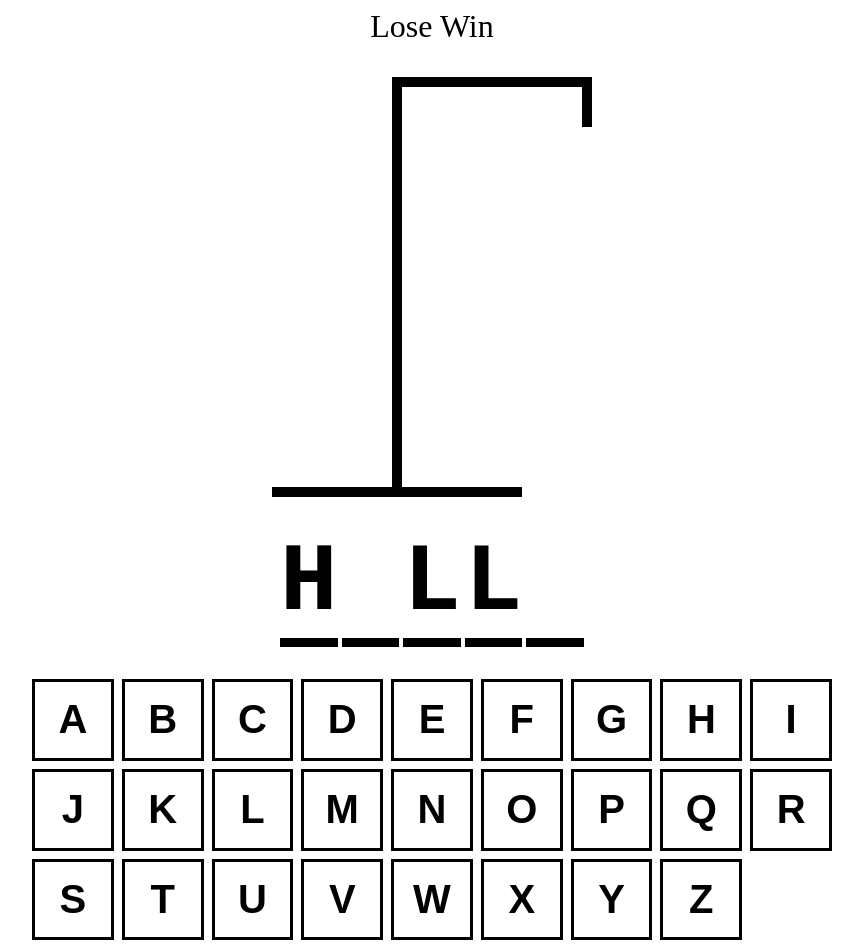
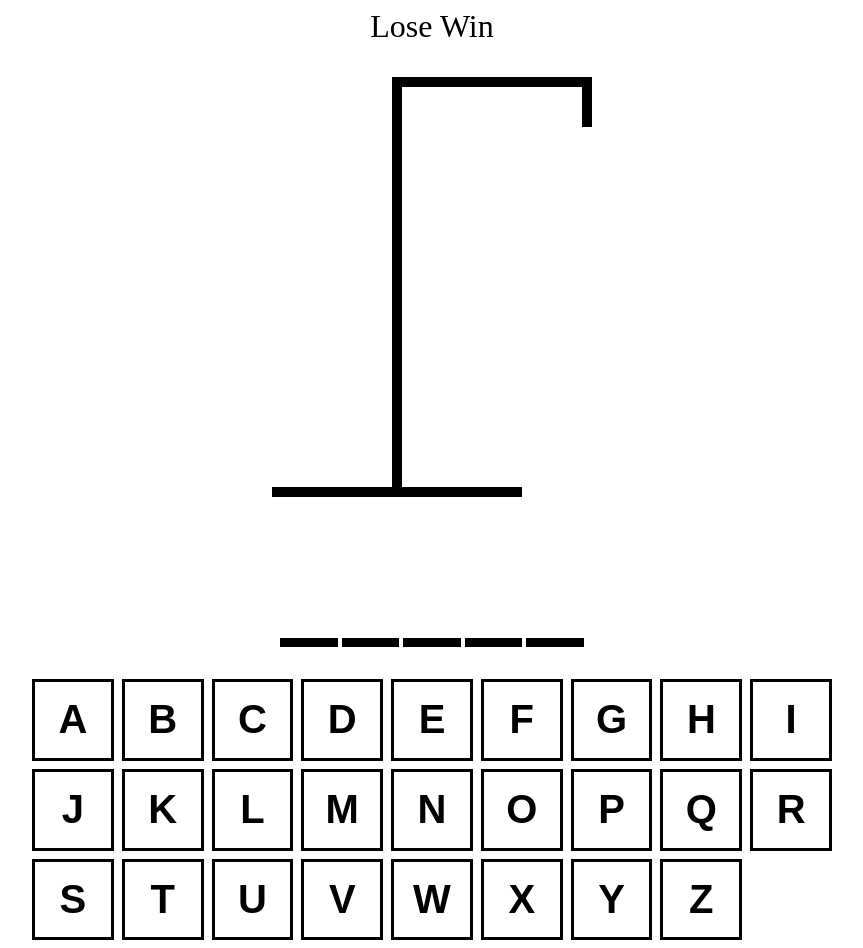
Before and after one commit to victormusembi11/hangman, a React (Vite) app: page / in a window 1280 px wide. Shown: the whole page, without its empty margins (208-1071 px from the left). Built offline with nearby package versions, Linux system fonts and the light colour scheme.

Commit message:
word component logic

```diff
--- a/src/App.tsx
+++ b/src/App.tsx
@@ -37,7 +37,7 @@ function App() {
         Lose Win
       </div>
       <HangmanDrawing numberOfGuesses={incorrectLetters.length} />
-      <HangmanWord />
+      <HangmanWord wordToGuess={wordToGuess} guessedLetters={guessedLetters} />
       <div style={{ alignSelf: "stretch" }}>
         <Keyboard />
       </div>
--- a/src/components/HangmanWord.tsx
+++ b/src/components/HangmanWord.tsx
@@ -1,7 +1,9 @@
-export function HangmanWord() {
-  const word = "hello";
-  const guessedLetters = ["h", "g", "l"];
+type HangmanWordProps = {
+  wordToGuess: string;
+  guessedLetters: string[];
+};
 
+export function HangmanWord({ wordToGuess, guessedLetters }: HangmanWordProps) {
   return (
     <div
       style={{
@@ -13,7 +15,7 @@ export function HangmanWord() {
         fontFamily: "monospace",
       }}
     >
-      {word.split("").map((letter, index) => (
+      {wordToGuess.split("").map((letter, index) => (
         <span
           style={{
             borderBottom: ".1em solid black",
```
